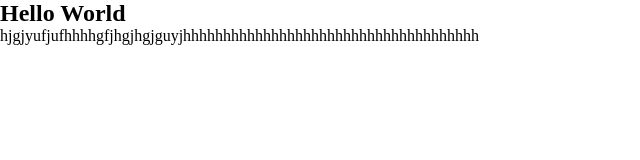
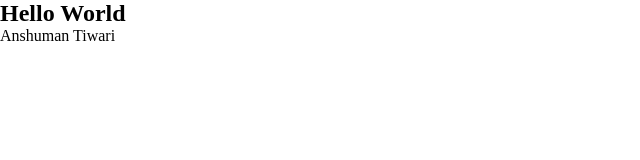
Before and after one commit to mauryap209/project, a plain HTML site: page index.html in a window 1280 px wide. Shown: the whole page, without its empty margins (0-640 px from the left). Drawn offline with Linux system fonts and the light colour scheme.

Commit message:
Update index.html

```diff
--- a/index.html
+++ b/index.html
@@ -9,7 +9,7 @@
 </head>
 <body>
     <h2>Hello World</h2>
-    hjgjyufjufhhhhgfjhgjhgjguyjhhhhhhhhhhhhhhhhhhhhhhhhhhhhhhhhhhhhh
+   Anshuman Tiwari
 
 </body>
 </html>
```
